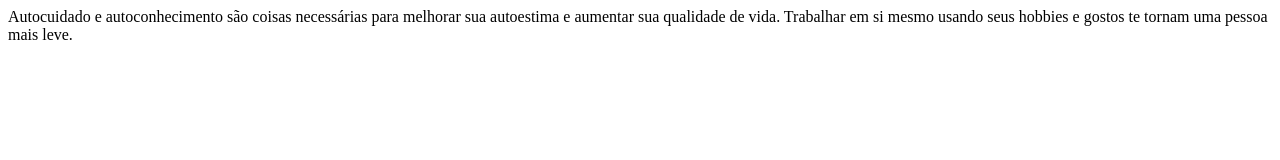
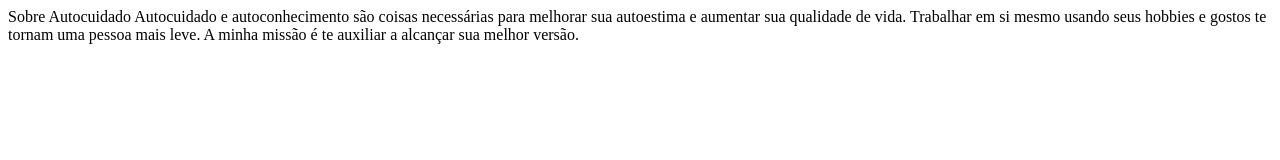
Before and after one commit to xoxoamanda28/Amada-HTML, a plain HTML site: page index.html in a window 1280 px wide. Drawn offline with Linux system fonts and the light colour scheme.

Commit message:
index.html

```diff
--- a/index.html
+++ b/index.html
@@ -6,7 +6,11 @@
     <title>Document</title>
 </head>
 <body>
-    Autocuidado e autoconhecimento são coisas necessárias para melhorar sua autoestima e aumentar sua qualidade de vida.
-    Trabalhar em si mesmo usando seus hobbies e gostos te tornam uma pessoa mais leve.
+    Sobre Autocuidado
+    Autocuidado e autoconhecimento são coisas necessárias para
+    melhorar sua autoestima e aumentar sua qualidade de vida.
+    Trabalhar em si mesmo usando seus hobbies e gostos te tornam
+    uma pessoa mais leve. A minha missão é te auxiliar a alcançar
+    sua melhor versão.
 </body
 </html>
```
